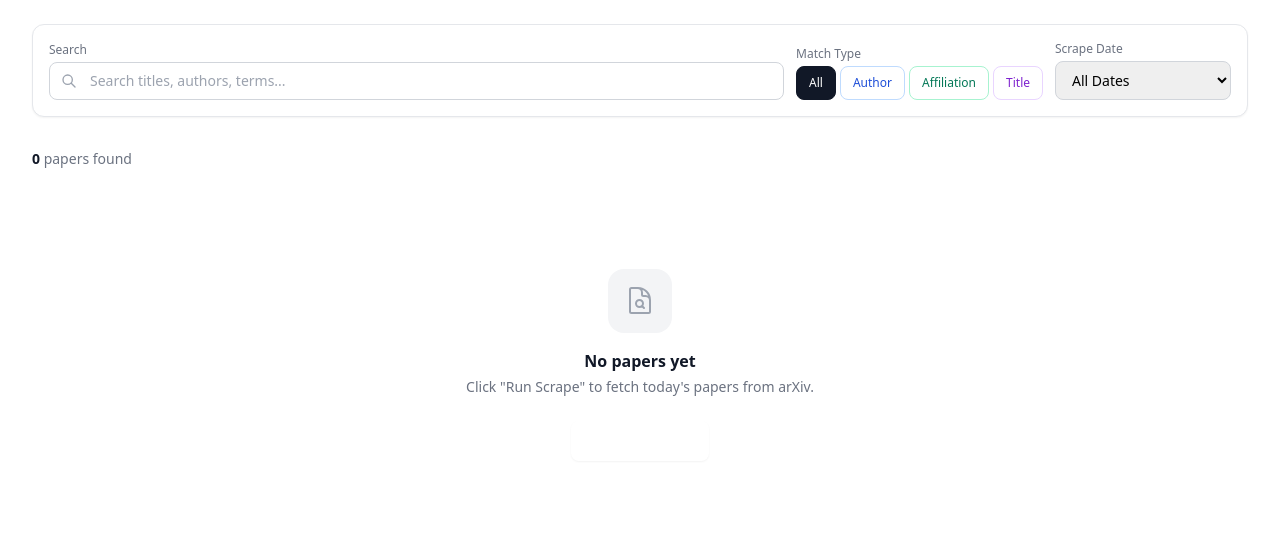
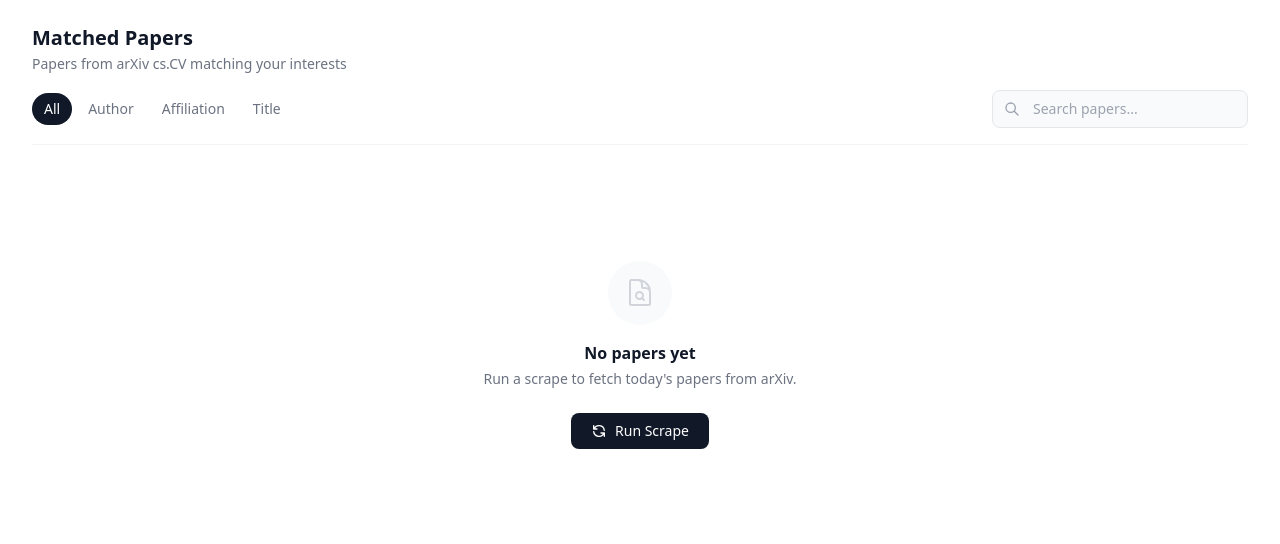
Before and after one commit to rafico/cv_arxiv-scraper, a Flask app: page / in a window 1280 px wide. Shown: the part 57-601 px from the top of the page. Run offline with Flask 3, Linux system fonts and the light colour scheme; data that the repository does not hold is empty; some libraries are stand-ins or nearby versions.

Commit message:
feat: Rework dashboard UI and add grid size control

```diff
--- a/app/templates/dashboard.html
+++ b/app/templates/dashboard.html
@@ -1,188 +1,247 @@
 {% extends "base.html" %}
 
-{% block title %}Dashboard - ArXiv CV Scraper{% endblock %}
+{% block title %}Papers - ArXiv CV Scraper{% endblock %}
 
 {% block content %}
-<!-- Filter bar -->
-<form method="GET" action="/" class="mb-8" id="filter-form">
-    <div class="bg-white rounded-xl shadow-sm border border-gray-200 p-4">
-        <div class="flex flex-col sm:flex-row gap-3 items-end">
+<form method="GET" action="/" id="filter-form">
+    <!-- Page header -->
+    <div class="flex items-start justify-between mb-4">
+        <div>
+            <h1 class="text-xl font-bold text-gray-900">Matched Papers</h1>
+            <p class="text-sm text-gray-500 mt-0.5">Papers from arXiv cs.CV matching your interests</p>
+        </div>
+        {% if papers %}
+        <div class="text-sm text-gray-400 tabular-nums pt-1">
+            {{ papers|length }} paper{{ 's' if papers|length != 1 }}
+        </div>
+        {% endif %}
+    </div>
+
+    <!-- Filter tabs + search row -->
+    <div class="flex flex-col sm:flex-row items-start sm:items-center justify-between gap-3 mb-5 pb-4 border-b border-gray-100">
+        <!-- Match type tabs (HF-style pill tabs) -->
+        <div class="flex items-center gap-1">
+            <input type="hidden" name="match_type" id="match_type_input" value="{{ current_filters.match_type or '' }}">
+            <button type="button" onclick="setMatchType('')"
+                    class="px-3 py-1.5 text-sm font-medium rounded-full transition-colors
+                           {{ 'bg-gray-900 text-white' if not current_filters.match_type else 'text-gray-500 hover:text-gray-900 hover:bg-gray-100' }}">
+                All
+                {% if papers and not current_filters.match_type %}
+                <span class="ml-1 text-xs opacity-70">{{ papers|length }}</span>
+                {% endif %}
+            </button>
+            <button type="button" onclick="setMatchType('Author')"
+                    class="px-3 py-1.5 text-sm font-medium rounded-full transition-colors
+                           {{ 'bg-blue-600 text-white' if current_filters.match_type == 'Author' else 'text-gray-500 hover:text-gray-900 hover:bg-gray-100' }}">
+                Author
+                {% if type_counts.Author %}
+                <span class="ml-1 text-xs opacity-70">{{ type_counts.Author }}</span>
+                {% endif %}
+            </button>
+            <button type="button" onclick="setMatchType('Affiliation')"
+                    class="px-3 py-1.5 text-sm font-medium rounded-full transition-colors
+                           {{ 'bg-emerald-600 text-white' if current_filters.match_type == 'Affiliation' else 'text-gray-500 hover:text-gray-900 hover:bg-gray-100' }}">
+                Affiliation
+                {% if type_counts.Affiliation %}
+                <span class="ml-1 text-xs opacity-70">{{ type_counts.Affiliation }}</span>
+                {% endif %}
+            </button>
+            <button type="button" onclick="setMatchType('Title')"
+                    class="px-3 py-1.5 text-sm font-medium rounded-full transition-colors
+                           {{ 'bg-purple-600 text-white' if current_filters.match_type == 'Title' else 'text-gray-500 hover:text-gray-900 hover:bg-gray-100' }}">
+                Title
+                {% if type_counts.Title %}
+                <span class="ml-1 text-xs opacity-70">{{ type_counts.Title }}</span>
+                {% endif %}
+            </button>
+        </div>
+
         <!-- Search -->
-            <div class="flex-1 w-full">
-                <label for="q" class="block text-xs font-medium text-gray-500 mb-1">Search</label>
-                <div class="relative">
+        <div class="relative w-full sm:w-64">
             <svg class="absolute left-3 top-1/2 -translate-y-1/2 w-4 h-4 text-gray-400" fill="none" stroke="currentColor" viewBox="0 0 24 24">
                 <path stroke-linecap="round" stroke-linejoin="round" stroke-width="2" d="M21 21l-6-6m2-5a7 7 0 11-14 0 7 7 0 0114 0z"/>
             </svg>
             <input type="text" name="q" id="q" value="{{ current_filters.q or '' }}"
-                           placeholder="Search titles, authors, terms..."
-                           class="w-full rounded-lg border-gray-300 border pl-10 pr-3 py-2 text-sm
-                                  focus:ring-2 focus:ring-arxiv-500 focus:border-transparent outline-none">
+                   placeholder="Search papers..."
+                   class="w-full rounded-lg border border-gray-200 bg-gray-50 pl-10 pr-3 py-2 text-sm
+                          focus:ring-2 focus:ring-gray-900 focus:border-transparent focus:bg-white outline-none transition-colors">
         </div>
     </div>
 
-            <!-- Match type buttons -->
-            <div class="w-full sm:w-auto">
-                <label class="block text-xs font-medium text-gray-500 mb-1">Match Type</label>
-                <input type="hidden" name="match_type" id="match_type_input" value="{{ current_filters.match_type or '' }}">
-                <div class="flex gap-1">
-                    <button type="button" onclick="setMatchType('')"
-                            class="match-type-btn px-3 py-2 text-xs font-medium rounded-lg border transition-all duration-150
-                                   {{ 'bg-gray-900 text-white border-gray-900' if not current_filters.match_type else 'bg-white text-gray-600 border-gray-300 hover:bg-gray-50' }}">
-                        All
-                    </button>
-                    <button type="button" onclick="setMatchType('Author')"
-                            class="match-type-btn px-3 py-2 text-xs font-medium rounded-lg border transition-all duration-150
-                                   {{ 'bg-blue-600 text-white border-blue-600' if current_filters.match_type == 'Author' else 'bg-white text-blue-700 border-blue-200 hover:bg-blue-50' }}">
-                        Author
-                    </button>
-                    <button type="button" onclick="setMatchType('Affiliation')"
-                            class="match-type-btn px-3 py-2 text-xs font-medium rounded-lg border transition-all duration-150
-                                   {{ 'bg-emerald-600 text-white border-emerald-600' if current_filters.match_type == 'Affiliation' else 'bg-white text-emerald-700 border-emerald-200 hover:bg-emerald-50' }}">
-                        Affiliation
-                    </button>
-                    <button type="button" onclick="setMatchType('Title')"
-                            class="match-type-btn px-3 py-2 text-xs font-medium rounded-lg border transition-all duration-150
-                                   {{ 'bg-purple-600 text-white border-purple-600' if current_filters.match_type == 'Title' else 'bg-white text-purple-700 border-purple-200 hover:bg-purple-50' }}">
-                        Title
-                    </button>
-                </div>
-            </div>
+    <!-- Date navigation -->
+    {% if dates %}
+    <div class="flex items-center gap-2 mb-6">
+        <div class="flex items-center bg-gray-50 rounded-lg border border-gray-200 overflow-hidden">
+            {% set date_list = dates %}
+            {% set current_date_idx = date_list.index(current_filters.date) if current_filters.date and current_filters.date in date_list else -1 %}
 
-            <!-- Date -->
-            <div class="w-full sm:w-44">
-                <label for="date" class="block text-xs font-medium text-gray-500 mb-1">Scrape Date</label>
+            <!-- Previous date button -->
+            {% if current_date_idx >= 0 and current_date_idx < date_list|length - 1 %}
+            <a href="/?date={{ date_list[current_date_idx + 1] }}{{ '&match_type=' + current_filters.match_type if current_filters.match_type }}{{ '&q=' + current_filters.q if current_filters.q }}"
+               class="px-2.5 py-1.5 text-gray-400 hover:text-gray-900 hover:bg-gray-100 transition-colors">
+                <svg class="w-4 h-4" fill="none" stroke="currentColor" viewBox="0 0 24 24">
+                    <path stroke-linecap="round" stroke-linejoin="round" stroke-width="2" d="M15 19l-7-7 7-7"/>
+                </svg>
+            </a>
+            {% else %}
+            <span class="px-2.5 py-1.5 text-gray-200">
+                <svg class="w-4 h-4" fill="none" stroke="currentColor" viewBox="0 0 24 24">
+                    <path stroke-linecap="round" stroke-linejoin="round" stroke-width="2" d="M15 19l-7-7 7-7"/>
+                </svg>
+            </span>
+            {% endif %}
+
+            <!-- Date selector -->
             <select name="date" id="date" onchange="document.getElementById('filter-form').submit()"
-                        class="w-full rounded-lg border-gray-300 border px-3 py-2 text-sm
-                               focus:ring-2 focus:ring-arxiv-500 focus:border-transparent outline-none">
+                    class="appearance-none bg-transparent px-3 py-1.5 text-sm font-medium text-gray-900
+                           focus:outline-none cursor-pointer min-w-[7rem] text-center">
                 <option value="">All Dates</option>
                 {% for d in dates %}
                 <option value="{{ d }}" {{ 'selected' if current_filters.date == d }}>{{ d }}</option>
                 {% endfor %}
             </select>
+
+            <!-- Next date button -->
+            {% if current_date_idx > 0 %}
+            <a href="/?date={{ date_list[current_date_idx - 1] }}{{ '&match_type=' + current_filters.match_type if current_filters.match_type }}{{ '&q=' + current_filters.q if current_filters.q }}"
+               class="px-2.5 py-1.5 text-gray-400 hover:text-gray-900 hover:bg-gray-100 transition-colors">
+                <svg class="w-4 h-4" fill="none" stroke="currentColor" viewBox="0 0 24 24">
+                    <path stroke-linecap="round" stroke-linejoin="round" stroke-width="2" d="M9 5l7 7-7 7"/>
+                </svg>
+            </a>
+            {% else %}
+            <span class="px-2.5 py-1.5 text-gray-200">
+                <svg class="w-4 h-4" fill="none" stroke="currentColor" viewBox="0 0 24 24">
+                    <path stroke-linecap="round" stroke-linejoin="round" stroke-width="2" d="M9 5l7 7-7 7"/>
+                </svg>
+            </span>
+            {% endif %}
         </div>
 
         {% if current_filters.q or current_filters.match_type or current_filters.date %}
-            <a href="/"
-               class="w-full sm:w-auto px-4 py-2 text-gray-500 text-sm font-medium rounded-lg border border-gray-200
-                      hover:bg-gray-50 transition-colors text-center flex items-center justify-center gap-1">
-                <svg class="w-3.5 h-3.5" fill="none" stroke="currentColor" viewBox="0 0 24 24">
-                    <path stroke-linecap="round" stroke-linejoin="round" stroke-width="2" d="M6 18L18 6M6 6l12 12"/>
+        <a href="/" class="text-xs text-gray-400 hover:text-gray-600 transition-colors">Clear filters</a>
+        {% endif %}
+
+        <!-- Grid size control -->
+        <div class="flex items-center gap-1 ml-auto">
+            <button type="button" onclick="setGridSize('lg')" data-size="lg" title="Large cards"
+                    class="grid-size-btn p-1.5 rounded-md transition-colors">
+                <svg class="w-4 h-4" fill="currentColor" viewBox="0 0 16 16">
+                    <rect x="1" y="1" width="6" height="6" rx="1"/><rect x="9" y="1" width="6" height="6" rx="1"/>
+                    <rect x="1" y="9" width="6" height="6" rx="1"/><rect x="9" y="9" width="6" height="6" rx="1"/>
                 </svg>
-                Clear
-            </a>
-            {% endif %}
+            </button>
+            <button type="button" onclick="setGridSize('md')" data-size="md" title="Medium cards"
+                    class="grid-size-btn p-1.5 rounded-md transition-colors">
+                <svg class="w-4 h-4" fill="currentColor" viewBox="0 0 16 16">
+                    <rect x="0.5" y="0.5" width="4" height="4" rx="0.75"/><rect x="6" y="0.5" width="4" height="4" rx="0.75"/><rect x="11.5" y="0.5" width="4" height="4" rx="0.75"/>
+                    <rect x="0.5" y="6" width="4" height="4" rx="0.75"/><rect x="6" y="6" width="4" height="4" rx="0.75"/><rect x="11.5" y="6" width="4" height="4" rx="0.75"/>
+                    <rect x="0.5" y="11.5" width="4" height="4" rx="0.75"/><rect x="6" y="11.5" width="4" height="4" rx="0.75"/><rect x="11.5" y="11.5" width="4" height="4" rx="0.75"/>
+                </svg>
+            </button>
+            <button type="button" onclick="setGridSize('sm')" data-size="sm" title="Small cards"
+                    class="grid-size-btn p-1.5 rounded-md transition-colors">
+                <svg class="w-4 h-4" fill="currentColor" viewBox="0 0 16 16">
+                    <rect x="0.5" y="0.5" width="3" height="3" rx="0.5"/><rect x="4.5" y="0.5" width="3" height="3" rx="0.5"/><rect x="8.5" y="0.5" width="3" height="3" rx="0.5"/><rect x="12.5" y="0.5" width="3" height="3" rx="0.5"/>
+                    <rect x="0.5" y="4.5" width="3" height="3" rx="0.5"/><rect x="4.5" y="4.5" width="3" height="3" rx="0.5"/><rect x="8.5" y="4.5" width="3" height="3" rx="0.5"/><rect x="12.5" y="4.5" width="3" height="3" rx="0.5"/>
+                    <rect x="0.5" y="8.5" width="3" height="3" rx="0.5"/><rect x="4.5" y="8.5" width="3" height="3" rx="0.5"/><rect x="8.5" y="8.5" width="3" height="3" rx="0.5"/><rect x="12.5" y="8.5" width="3" height="3" rx="0.5"/>
+                    <rect x="0.5" y="12.5" width="3" height="3" rx="0.5"/><rect x="4.5" y="12.5" width="3" height="3" rx="0.5"/><rect x="8.5" y="12.5" width="3" height="3" rx="0.5"/><rect x="12.5" y="12.5" width="3" height="3" rx="0.5"/>
+                </svg>
+            </button>
         </div>
     </div>
+    {% endif %}
 </form>
-
-<!-- Results header -->
-<div class="flex items-center justify-between mb-5">
-    <p class="text-sm text-gray-500">
-        <span class="font-semibold text-gray-900" id="paper-count">{{ papers|length }}</span>
-        paper{{ 's' if papers|length != 1 }} found
-    </p>
-    {% if papers %}
-    <div class="flex items-center gap-3 text-xs text-gray-400">
-        <span class="flex items-center gap-1">
-            <span class="w-2 h-2 rounded-full bg-blue-400"></span> Author: {{ type_counts.Author }}
-        </span>
-        <span class="flex items-center gap-1">
-            <span class="w-2 h-2 rounded-full bg-emerald-400"></span> Affiliation: {{ type_counts.Affiliation }}
-        </span>
-        <span class="flex items-center gap-1">
-            <span class="w-2 h-2 rounded-full bg-purple-400"></span> Title: {{ type_counts.Title }}
-        </span>
-    </div>
-    {% endif %}
-</div>
 
 {% if papers %}
 <!-- Paper grid -->
 <div class="grid grid-cols-1 md:grid-cols-2 lg:grid-cols-3 gap-4" id="paper-grid">
     {% for paper in papers %}
-    <div class="paper-card bg-white rounded-xl shadow-sm border border-gray-200 p-5 flex flex-col
-                hover:shadow-lg hover:-translate-y-0.5 transition-all duration-200 opacity-0"
-         data-match-type="{{ paper.match_type }}"
-         style="animation: slideUp 0.3s ease-out {{ loop.index0 * 30 }}ms both">
-        <!-- Badge row (supports compound types like "Author + Affiliation") -->
-        <div class="flex items-center justify-between mb-3">
-            <div class="flex items-center gap-1.5 flex-wrap">
+    {% set paper_id = paper.link.split('/')[-1] %}
+    <article class="group bg-white rounded-xl border border-gray-200 overflow-hidden
+                    hover:shadow-md hover:border-gray-300 transition-all duration-200 opacity-0 flex flex-col"
+             style="animation: slideUp 0.3s ease-out {{ loop.index0 * 20 }}ms both">
+
+        <!-- Thumbnail -->
+        <a href="{{ paper.link }}" target="_blank" class="block">
+            <div class="w-full h-36 bg-gray-100 overflow-hidden">
+                <img src="https://cdn-thumbnails.huggingface.co/social-thumbnails/papers/{{ paper_id }}.png"
+                     alt=""
+                     class="w-full h-full object-cover group-hover:scale-105 transition-transform duration-300"
+                     onerror="this.parentElement.innerHTML='<div class=\'w-full h-full flex items-center justify-center bg-gradient-to-br from-gray-50 to-gray-100 text-gray-300\'><svg class=\'w-10 h-10\' fill=\'none\' stroke=\'currentColor\' viewBox=\'0 0 24 24\'><path stroke-linecap=\'round\' stroke-linejoin=\'round\' stroke-width=\'1.5\' d=\'M9 12h6m-6 4h6m2 5H7a2 2 0 01-2-2V5a2 2 0 012-2h5.586a1 1 0 01.707.293l5.414 5.414a1 1 0 01.293.707V19a2 2 0 01-2 2z\'/></svg></div>'">
+            </div>
+        </a>
+
+        <!-- Content -->
+        <div class="p-4 flex flex-col flex-1">
+            <!-- Match badges + date -->
+            <div class="flex items-center gap-1.5 mb-2">
                 {% for mtype in paper.match_type.split(' + ') %}
                     {% if mtype == 'Author' %}
-                    <span class="inline-flex items-center px-2.5 py-0.5 rounded-full text-xs font-semibold bg-blue-100 text-blue-800">
-                        <svg class="w-3 h-3 mr-1" fill="currentColor" viewBox="0 0 20 20"><path d="M10 9a3 3 0 100-6 3 3 0 000 6zm-7 9a7 7 0 1114 0H3z"/></svg>
+                    <span class="inline-flex items-center px-2 py-0.5 rounded-full text-[11px] font-semibold bg-blue-50 text-blue-600">
                         Author
                     </span>
                     {% elif mtype == 'Affiliation' %}
-                    <span class="inline-flex items-center px-2.5 py-0.5 rounded-full text-xs font-semibold bg-emerald-100 text-emerald-800">
-                        <svg class="w-3 h-3 mr-1" fill="currentColor" viewBox="0 0 20 20"><path fill-rule="evenodd" d="M4 4a2 2 0 012-2h8a2 2 0 012 2v12a1 1 0 110 2h-3a1 1 0 01-1-1v-2a1 1 0 00-1-1H9a1 1 0 00-1 1v2a1 1 0 01-1 1H4a1 1 0 110-2V4zm3 1h2v2H7V5zm2 4H7v2h2V9zm2-4h2v2h-2V5zm2 4h-2v2h2V9z" clip-rule="evenodd"/></svg>
+                    <span class="inline-flex items-center px-2 py-0.5 rounded-full text-[11px] font-semibold bg-emerald-50 text-emerald-600">
                         Affiliation
                     </span>
                     {% elif mtype == 'Title' %}
-                    <span class="inline-flex items-center px-2.5 py-0.5 rounded-full text-xs font-semibold bg-purple-100 text-purple-800">
-                        <svg class="w-3 h-3 mr-1" fill="currentColor" viewBox="0 0 20 20"><path fill-rule="evenodd" d="M4 4a2 2 0 012-2h4.586A2 2 0 0112 2.586L15.414 6A2 2 0 0116 7.414V16a2 2 0 01-2 2H6a2 2 0 01-2-2V4z" clip-rule="evenodd"/></svg>
+                    <span class="inline-flex items-center px-2 py-0.5 rounded-full text-[11px] font-semibold bg-purple-50 text-purple-600">
                         Title
                     </span>
                     {% endif %}
                 {% endfor %}
-            </div>
-            <span class="text-xs text-gray-400 tabular-nums">{{ paper.publication_date }}</span>
+                <span class="text-xs text-gray-400 ml-auto tabular-nums">{{ paper.publication_date or paper.scraped_date }}</span>
             </div>
 
             <!-- Title -->
-        <h3 class="text-sm font-semibold text-gray-900 mb-2 leading-snug line-clamp-3 group">
-            <a href="{{ paper.link }}" target="_blank"
-               class="hover:text-arxiv-500 transition-colors duration-150">
+            <h2 class="text-sm font-semibold text-gray-900 leading-snug mb-1.5 line-clamp-2 group-hover:text-blue-600 transition-colors">
+                <a href="{{ paper.link }}" target="_blank">
                     {{ paper.title }}
                 </a>
-        </h3>
+            </h2>
 
             <!-- Authors -->
-        <p class="text-xs text-gray-500 mb-3 line-clamp-2 leading-relaxed">{{ paper.authors }}</p>
+            <p class="text-xs text-gray-500 mb-3 line-clamp-1">{{ paper.authors }}</p>
 
-        <!-- Spacer + bottom -->
+            <!-- Matched terms + links -->
             <div class="mt-auto pt-3 border-t border-gray-100">
-            <!-- Matched terms -->
-            <div class="flex flex-wrap gap-1.5 mb-3">
+                <div class="flex flex-wrap gap-1 mb-2.5">
                     {% for term in paper.matched_terms.split(', ') %}
-                <span class="inline-flex items-center px-2 py-0.5 bg-amber-50 text-amber-700 text-xs font-medium rounded-md border border-amber-100">
-                    {{ term }}
-                </span>
+                    <span class="text-xs text-amber-600 bg-amber-50 px-1.5 py-0.5 rounded font-medium">{{ term }}</span>
                     {% endfor %}
                 </div>
-
-            <!-- Links -->
-            <div class="flex gap-2">
+                <div class="flex items-center gap-2">
                     <a href="{{ paper.link }}" target="_blank"
                        class="flex-1 text-center px-3 py-1.5 text-xs font-medium rounded-lg border border-gray-200
-                          text-gray-600 hover:bg-gray-50 hover:border-gray-300 transition-all duration-150">
+                              text-gray-600 hover:bg-gray-50 hover:border-gray-300 transition-all">
                         arXiv
                     </a>
                     <a href="{{ paper.pdf_link }}" target="_blank"
-                   class="flex-1 text-center px-3 py-1.5 text-xs font-medium rounded-lg bg-arxiv-500
-                          text-white hover:bg-arxiv-600 transition-all duration-150 shadow-sm hover:shadow">
+                       class="flex-1 text-center px-3 py-1.5 text-xs font-medium rounded-lg
+                              bg-gray-900 text-white hover:bg-gray-800 transition-all">
                         PDF
                     </a>
                 </div>
             </div>
         </div>
+    </article>
     {% endfor %}
 </div>
 {% else %}
 <!-- Empty state -->
-<div class="text-center py-20">
-    <div class="inline-flex items-center justify-center w-16 h-16 rounded-2xl bg-gray-100 mb-4">
-        <svg class="h-8 w-8 text-gray-400" fill="none" stroke="currentColor" viewBox="0 0 24 24">
+<div class="text-center py-24">
+    <div class="inline-flex items-center justify-center w-16 h-16 rounded-full bg-gray-50 mb-4">
+        <svg class="h-8 w-8 text-gray-300" fill="none" stroke="currentColor" viewBox="0 0 24 24">
             <path stroke-linecap="round" stroke-linejoin="round" stroke-width="1.5"
                   d="M19.5 14.25v-2.625a3.375 3.375 0 00-3.375-3.375h-1.5A1.125 1.125 0 0113.5 7.125v-1.5a3.375 3.375 0 00-3.375-3.375H8.25m5.231 13.481L15 17.25m-4.5-15H5.625c-.621 0-1.125.504-1.125 1.125v16.5c0 .621.504 1.125 1.125 1.125h12.75c.621 0 1.125-.504 1.125-1.125V11.25a9 9 0 00-9-9zm3.75 11.625a2.625 2.625 0 11-5.25 0 2.625 2.625 0 015.25 0z"/>
         </svg>
     </div>
     <h3 class="text-base font-semibold text-gray-900">No papers yet</h3>
-    <p class="mt-1 text-sm text-gray-500 mb-6">Click "Run Scrape" to fetch today's papers from arXiv.</p>
+    <p class="mt-1 text-sm text-gray-500 mb-6">Run a scrape to fetch today's papers from arXiv.</p>
     <button onclick="startScrape()"
-            class="inline-flex items-center px-5 py-2.5 bg-arxiv-500 text-white text-sm font-medium rounded-lg
-                   hover:bg-arxiv-600 transition-colors shadow-sm">
+            class="inline-flex items-center px-5 py-2 bg-gray-900 text-white text-sm font-medium rounded-lg
+                   hover:bg-gray-800 transition-colors">
         <svg class="w-4 h-4 mr-2" fill="none" stroke="currentColor" viewBox="0 0 24 24">
             <path stroke-linecap="round" stroke-linejoin="round" stroke-width="2"
                   d="M4 4v5h.582m15.356 2A8.001 8.001 0 004.582 9m0 0H9m11 11v-5h-.581m0 0a8.003 8.003 0 01-15.357-2m15.357 2H15"/>
@@ -198,7 +257,6 @@
         document.getElementById('filter-form').submit();
     }
 
-    // Debounced search — submit after user stops typing
     let searchTimeout;
     document.getElementById('q').addEventListener('input', function() {
         clearTimeout(searchTimeout);
@@ -207,12 +265,44 @@
         }, 500);
     });
 
-    // Enter key submits immediately
     document.getElementById('q').addEventListener('keydown', function(e) {
         if (e.key === 'Enter') {
             clearTimeout(searchTimeout);
             document.getElementById('filter-form').submit();
         }
     });
+
+    // Grid size control
+    const GRID_CLASSES = {
+        lg: 'grid-cols-1 md:grid-cols-2',
+        md: 'grid-cols-1 md:grid-cols-2 lg:grid-cols-3',
+        sm: 'grid-cols-2 md:grid-cols-3 lg:grid-cols-4',
+    };
+
+    function setGridSize(size) {
+        const grid = document.getElementById('paper-grid');
+        if (!grid) return;
+
+        // Remove all grid-cols classes
+        grid.className = grid.className.replace(/\b(md:|lg:)?grid-cols-\d\b/g, '').trim();
+        // Add new ones
+        GRID_CLASSES[size].split(' ').forEach(c => grid.classList.add(c));
+
+        // Update button states
+        document.querySelectorAll('.grid-size-btn').forEach(btn => {
+            if (btn.dataset.size === size) {
+                btn.classList.add('bg-gray-100', 'text-gray-900');
+                btn.classList.remove('text-gray-400', 'hover:text-gray-600', 'hover:bg-gray-50');
+            } else {
+                btn.classList.remove('bg-gray-100', 'text-gray-900');
+                btn.classList.add('text-gray-400', 'hover:text-gray-600', 'hover:bg-gray-50');
+            }
+        });
+
+        localStorage.setItem('gridSize', size);
+    }
+
+    // Restore saved grid size on load
+    setGridSize(localStorage.getItem('gridSize') || 'md');
 </script>
 {% endblock %}
```
Lines whose indentation alone changed are shown as unchanged.
